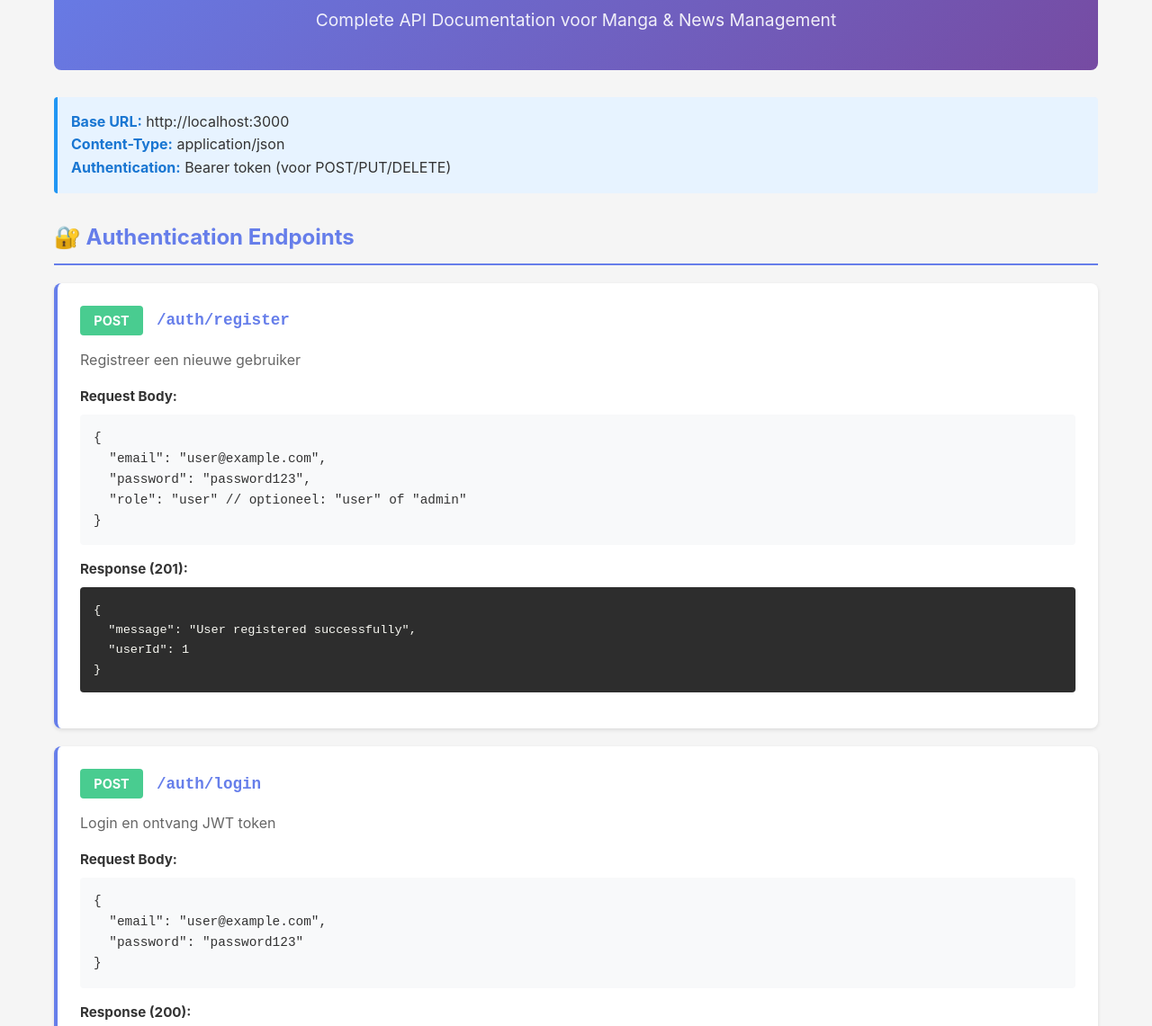
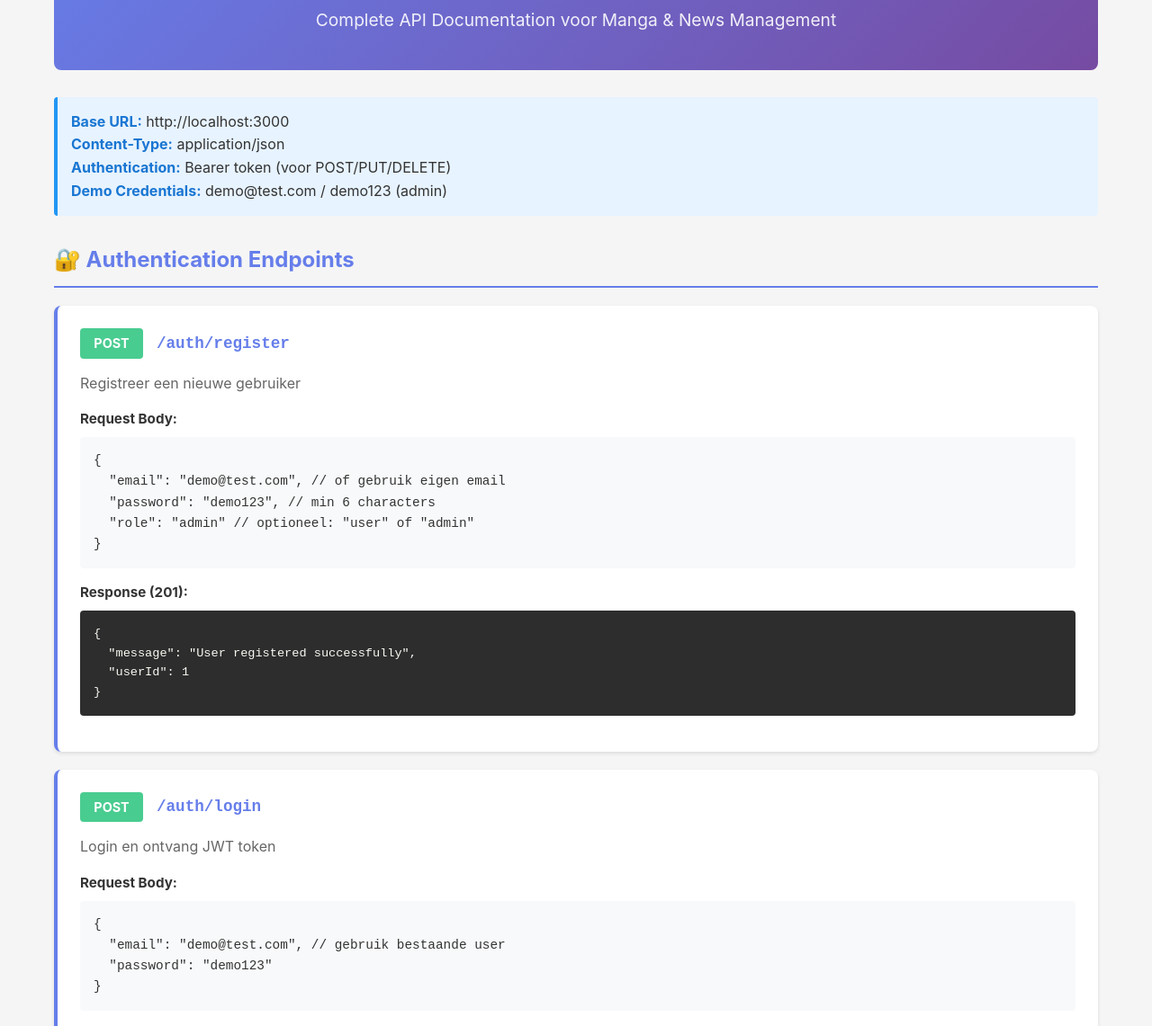
Before and after one commit to amizer05/mangaverse-API, a website: page public/index.html in a window 1280 px wide. Shown: the part 127-1268 px from the top of the page at 90% size. Drawn offline with Linux system fonts and the light colour scheme.

Commit message:
Update HTML docs with working demo credentials

```diff
--- a/public/index.html
+++ b/public/index.html
@@ -171,7 +171,8 @@
         <div class="info-box">
             <strong>Base URL:</strong> http://localhost:3000<br>
             <strong>Content-Type:</strong> application/json<br>
-            <strong>Authentication:</strong> Bearer token (voor POST/PUT/DELETE)
+            <strong>Authentication:</strong> Bearer token (voor POST/PUT/DELETE)<br>
+            <strong>Demo Credentials:</strong> demo@test.com / demo123 (admin)
         </div>
 
         <h2>🔐 Authentication Endpoints</h2>
@@ -186,9 +187,9 @@
                 <div class="section-title">Request Body:</div>
                 <div class="params">
                     {<br>
-                    &nbsp;&nbsp;"email": "user@example.com",<br>
-                    &nbsp;&nbsp;"password": "password123",<br>
-                    &nbsp;&nbsp;"role": "user" // optioneel: "user" of "admin"<br>
+                    &nbsp;&nbsp;"email": "demo@test.com", // of gebruik eigen email<br>
+                    &nbsp;&nbsp;"password": "demo123", // min 6 characters<br>
+                    &nbsp;&nbsp;"role": "admin" // optioneel: "user" of "admin"<br>
                     }
                 </div>
             </div>
@@ -213,8 +214,8 @@
                 <div class="section-title">Request Body:</div>
                 <div class="params">
                     {<br>
-                    &nbsp;&nbsp;"email": "user@example.com",<br>
-                    &nbsp;&nbsp;"password": "password123"<br>
+                    &nbsp;&nbsp;"email": "demo@test.com", // gebruik bestaande user<br>
+                    &nbsp;&nbsp;"password": "demo123"<br>
                     }
                 </div>
             </div>
```
